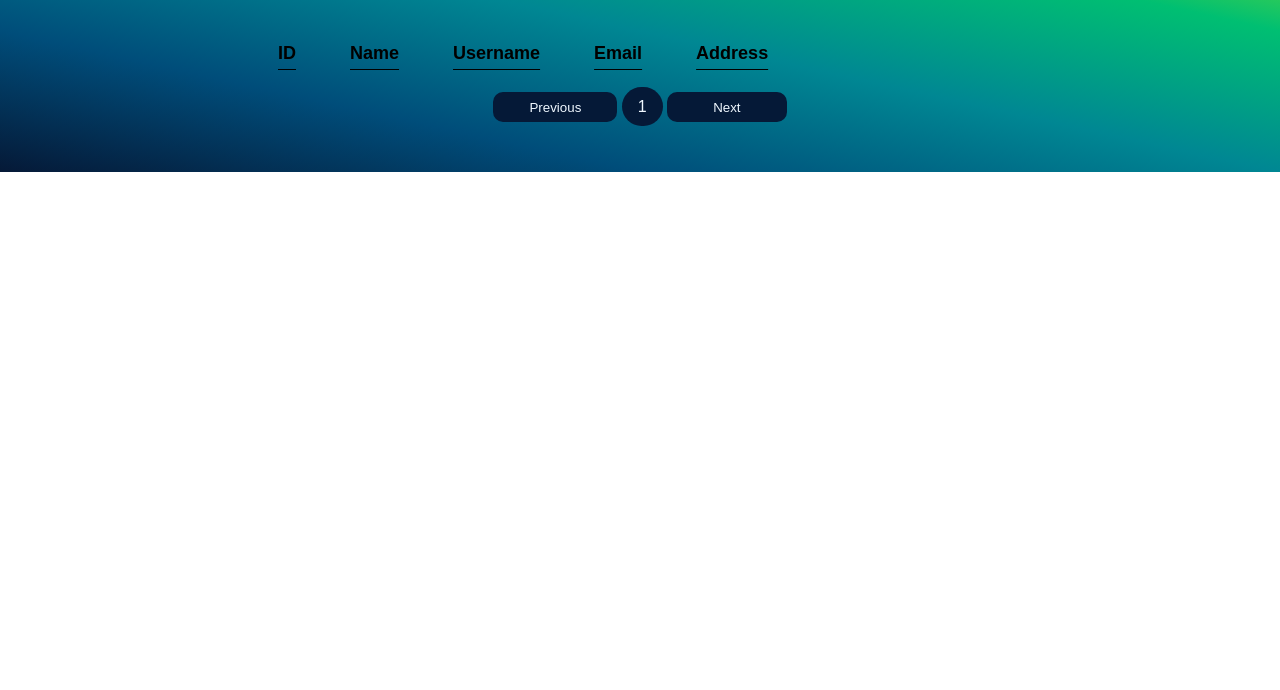
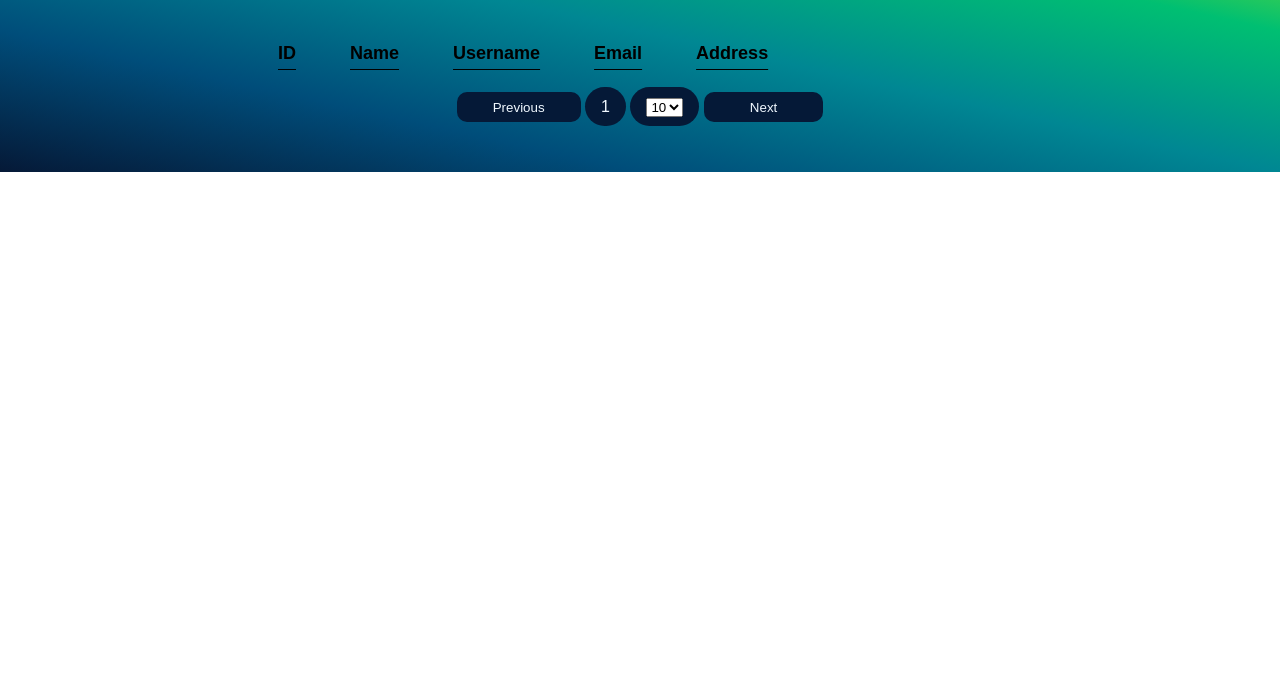
Before and after one commit to harivijay1998/pagination-at-JS, a plain HTML site: page index.html in a window 1280 px wide. Shown: the part 110-800 px from the top of the page. Drawn offline with Linux system fonts and the light colour scheme; no server answers.

Commit message:
view-commit

```diff
--- a/index.css
+++ b/index.css
@@ -62,3 +62,12 @@ th{
     border: 1px solid transparent;
     border-radius: 20px;
 }
+
+#amount-view{
+    padding-inline: 15px;
+    padding-block: 10px;
+    background-color: #051937;
+    color: aliceblue;
+    border: 1px solid transparent;
+    border-radius: 20px;
+}
--- a/index.html
+++ b/index.html
@@ -26,6 +26,11 @@
   <div id="pagination">
     <button id="prev-btn">Previous</button>
     <span id="current-page">1</span>
+    <span id="amount-view"><select name="amount" id="amt">
+        <option value=10>10</option>
+        <option value=20>20</option>
+        <option value=30>30</option>
+    </select></span>
     <button id="next-btn">Next</button>
   </div>
   </div>
--- a/index.js
+++ b/index.js
@@ -1,12 +1,18 @@
 let users = [];
 let currentpage = 1;
-let itemsperpage = 10;
+let itemsperpage=10;
+document.getElementById("amt").addEventListener("change",(e)=>{
+   itemsperpage = parseInt(e.target.value)
+   rendertopage(currentpage)
+})
 let totalpage =0
 async function fetchdata() {
   try {
     const response = await fetch("https://dummyapi.online/api/users");
     const data = await response.json();
-    users = data;
+    const jsonData = JSON.stringify(data)
+     localStorage.setItem("apidata",jsonData)
+     users = JSON.parse(localStorage.getItem("apidata",jsonData))
     console.log("Fetched Users:", users);
 
     rendertopage(currentpage);
```
